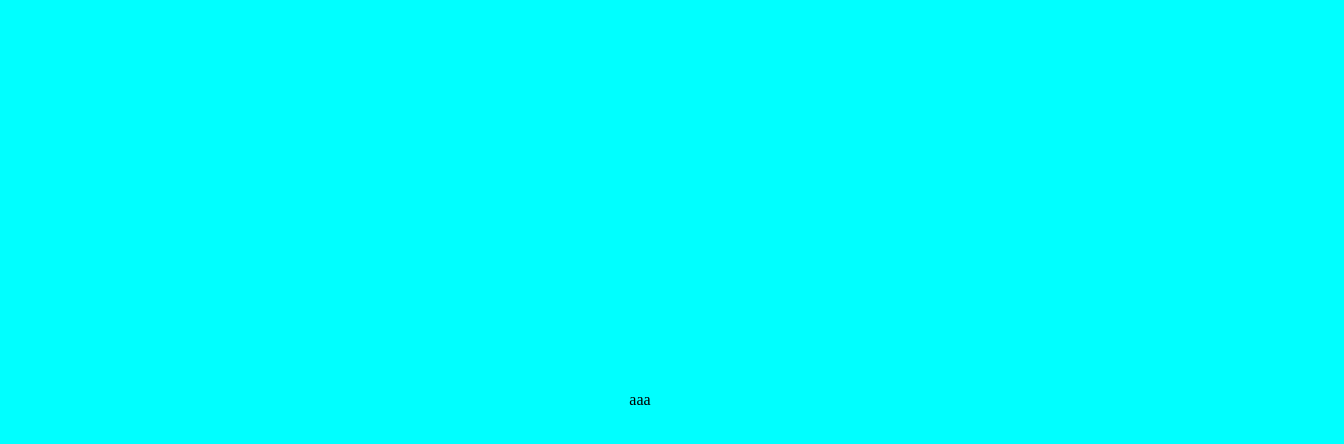
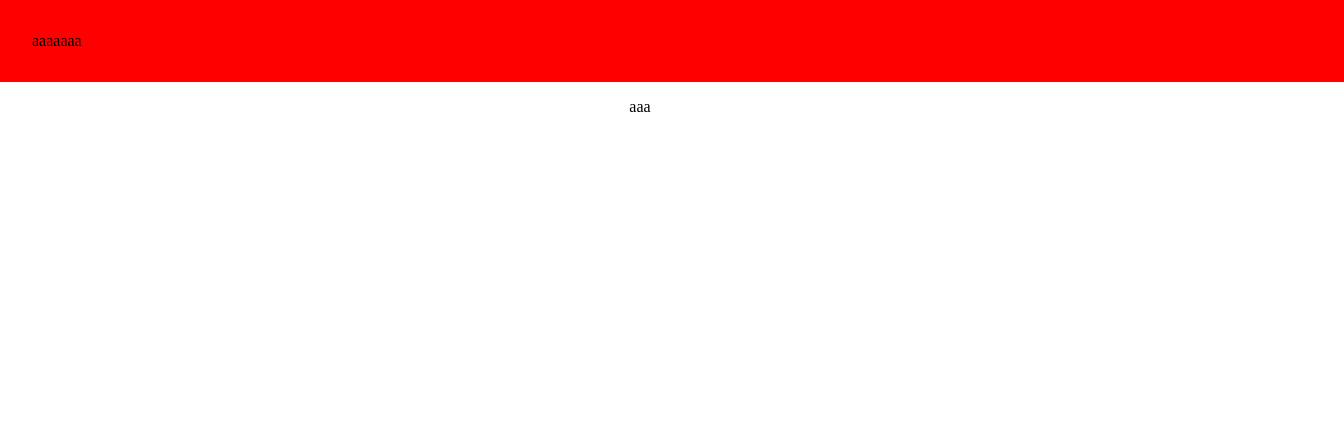
Before and after one commit to Mithyaru/atormentados, a React (Vite) app in the folder atormentados/: page / in a window 1280 px wide. Shown: the top 444 px of the page, 1344 px wide, since content can reach past the window. Built offline with nearby package versions, Linux system fonts and the light colour scheme.

Commit message:
continuar front

```diff
--- a/atormentados/src/App.css
+++ b/atormentados/src/App.css
@@ -1,14 +1,20 @@
 .app {
     display: flex;
     height: 100vh;
+    flex-direction: column;
+    width: 100%;
+}
+
+.container-app{
+    display: flex;
     justify-content: center;
     align-items: center;
-    flex-direction: column;
-    width: 100%;
+    padding: 1rem;
 }
 
 .nav {
     display: flex;
     background-color: red;
     width: 100%;
+    padding: 2rem;
 }
--- a/atormentados/src/App.jsx
+++ b/atormentados/src/App.jsx
@@ -3,17 +3,17 @@ import './App.css'
 import { BrowserRouter as Router, Route, Routes, Link } from 'react-router-dom';
 import Inicial from './components/Inicial';
 import Quiz from './components/Quiz';
+import Nav from './components/Nav';
 
 function App() {
 
 
   return (
     <>
-    <div className='nav'>
 
-      </div>
     <div className='app'>
-
+    <Nav></Nav>
+    <div className='container-app'>
       <Router>
         <Routes>
           <Route path='/' element={<Inicial></Inicial>}></Route>
@@ -21,6 +21,7 @@ function App() {
           <Route path='/' element={''}></Route>
         </Routes>
       </Router>
+      </div>
     </div>
     </>
   )
--- a/atormentados/src/components/Inicial/incial.css
+++ b/atormentados/src/components/Inicial/incial.css
@@ -1,5 +1,8 @@
 
 
 .quadro {
+    display: flex;
     width: 100%;
+    justify-content: center;
+    align-items: center;
 }
--- /dev/null
+++ b/atormentados/src/components/Nav/index.jsx
@@ -0,0 +1,12 @@
+
+
+const Nav = () => {
+
+    return (
+        <>
+        <div className="nav">aaaaaaa</div>
+        </>
+    )
+}
+
+export default Nav
--- /dev/null
+++ b/atormentados/src/components/Nav/nav.css
@@ -0,0 +1,5 @@
+
+.nav {
+    width: 100%;
+    padding-top: 1rem;
+}
--- a/atormentados/src/index.css
+++ b/atormentados/src/index.css
@@ -2,9 +2,14 @@ body {
     display: flex;
     width: 100%;
     height: 100vh;
-    background-color: aqua;
     margin: 0;
     padding: 0;
     justify-content: center;
     align-items: center;
 }
+
+#root {
+    width: 100%;
+    justify-content: center;
+    align-items: center;
+}
```
